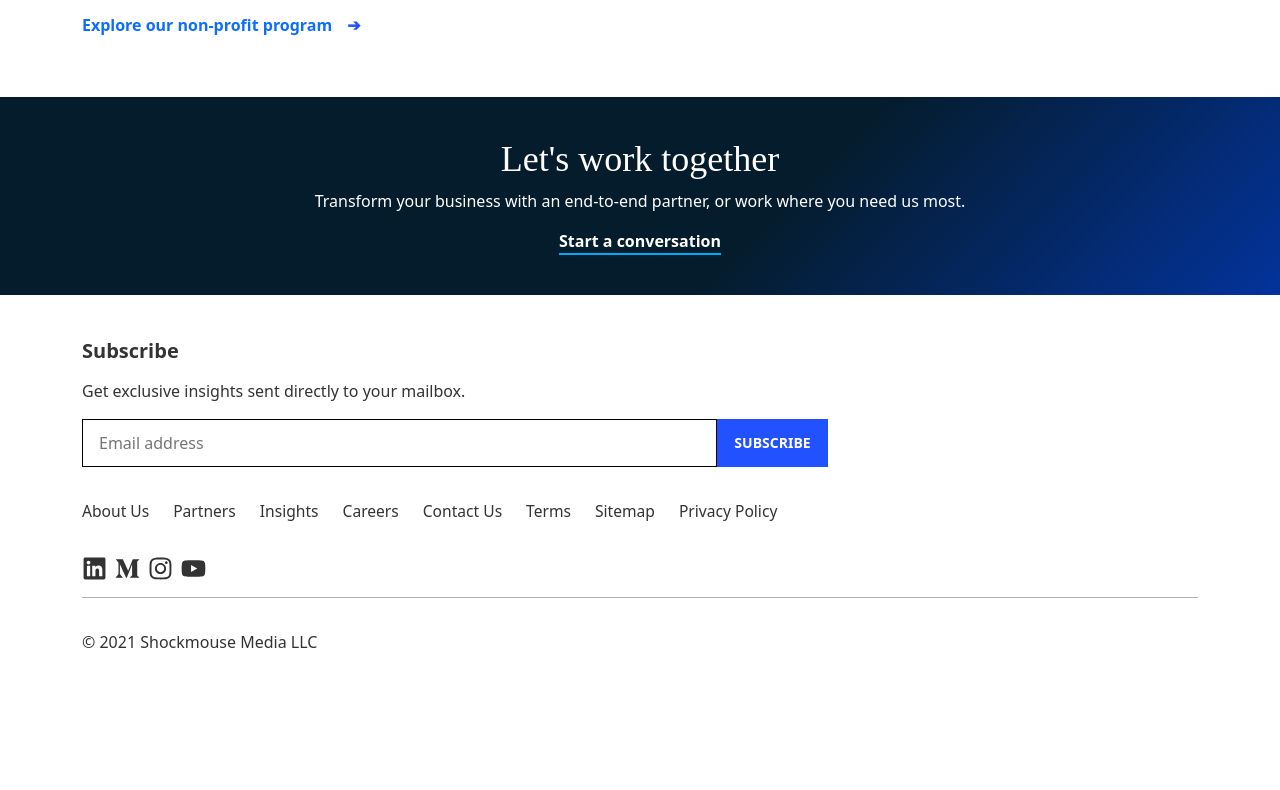
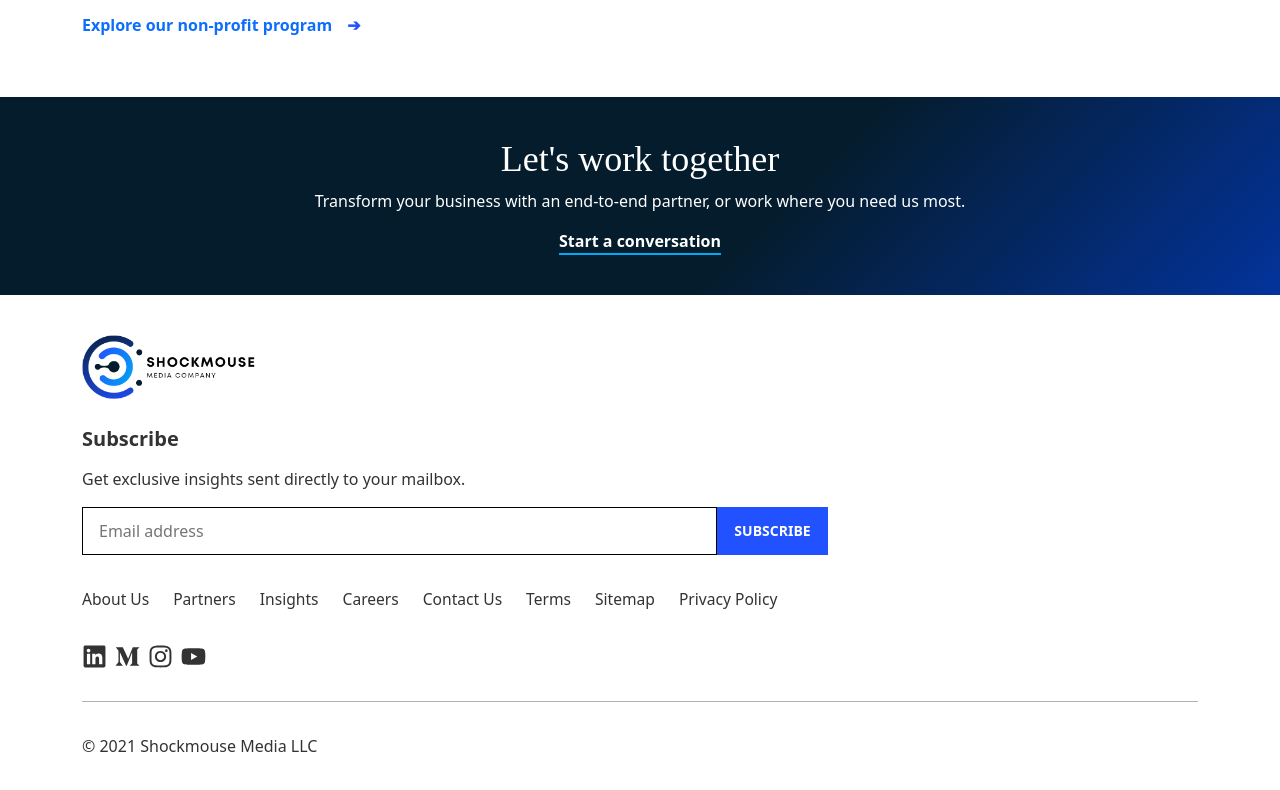
Before and after one commit to greenfieldian/site, a Gatsby site: page / in a window 1280 px wide. Shown: the part 2904-3694 px from the top of the page. Before the commit the page ends 3598 px from the top, so only its background shows below. Built offline with nearby package versions, Linux system fonts and the light colour scheme; Gatsby itself is replaced by a stand-in of ours.

Commit message:
footer logo

```diff
--- a/src/components/footer.js
+++ b/src/components/footer.js
@@ -1,6 +1,8 @@
 import { Link } from 'gatsby'
 import React, { Component } from 'react'
 import { FaLinkedin, FaMediumM, FaInstagram, FaYoutube } from "react-icons/fa";
+
+import Logo from "../assets/sample-shockmouse-logo.png"
 
 import * as footerStyles from "./footer.module.css"
 
@@ -10,6 +12,7 @@ export default class Footer extends Component {
             <footer className="container">
                 <section>
                     <div className={footerStyles.logo_icon}>
+                        <img src={Logo}/>
                     </div>
                     <div className={footerStyles.sub_links_container}>
                         <div className={footerStyles.sub_detail}>
--- a/src/components/footer.module.css
+++ b/src/components/footer.module.css
@@ -1,5 +1,11 @@
 footer {
     padding-top: 2.5rem;
+}
+.logo_icon img{
+    height: 4rem;
+}
+.sub_links_container {
+    margin-top: 1.5rem;
 }
 .sub_detail {
     padding-bottom: 2rem;
@@ -41,6 +47,9 @@ footer {
     border-bottom: 2px solid transparent;
     color: #333;
 }
+.social_links {
+    padding-bottom: 1rem;
+}
 .social_links a {
     margin: 0 .5rem .5rem 0;
 }
```
